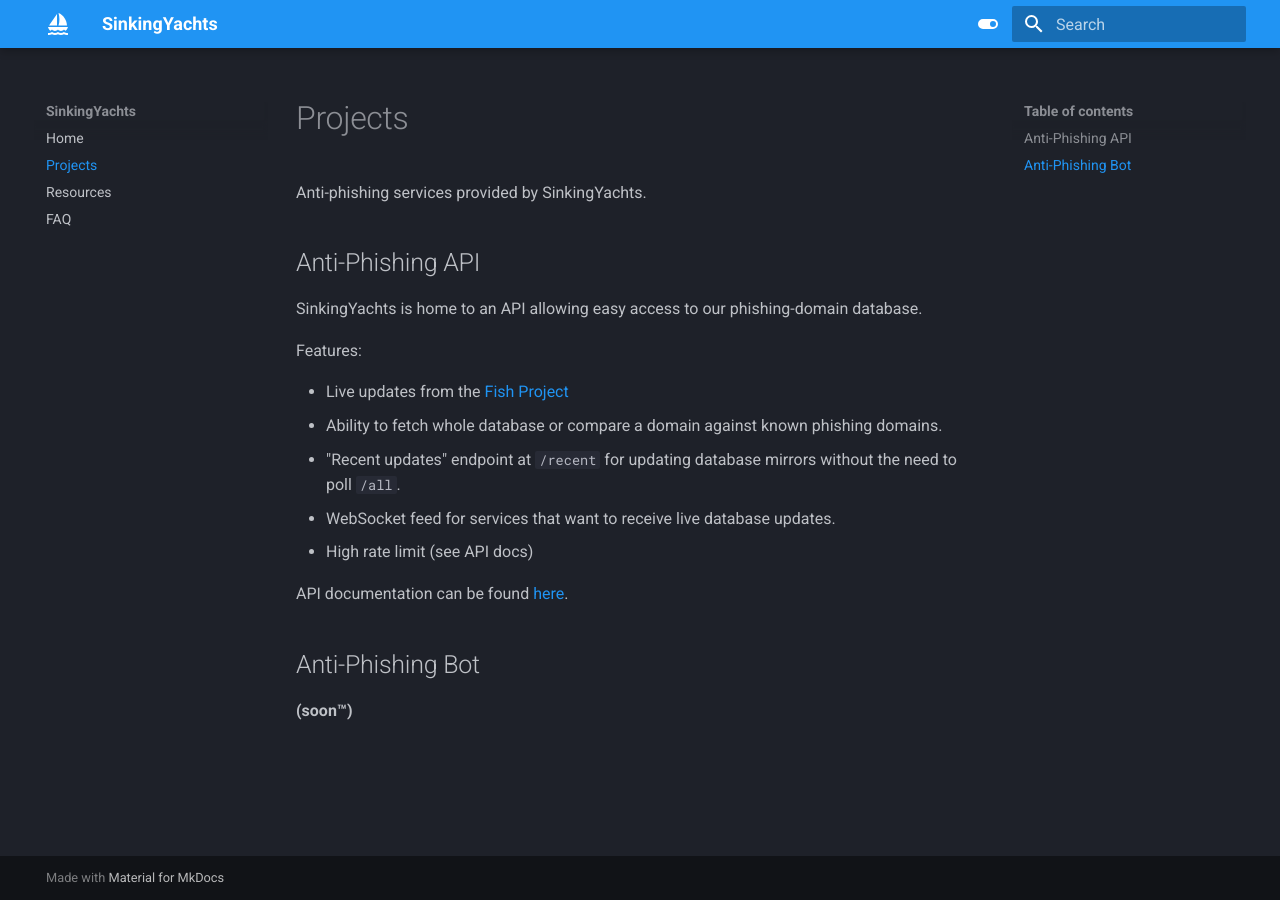
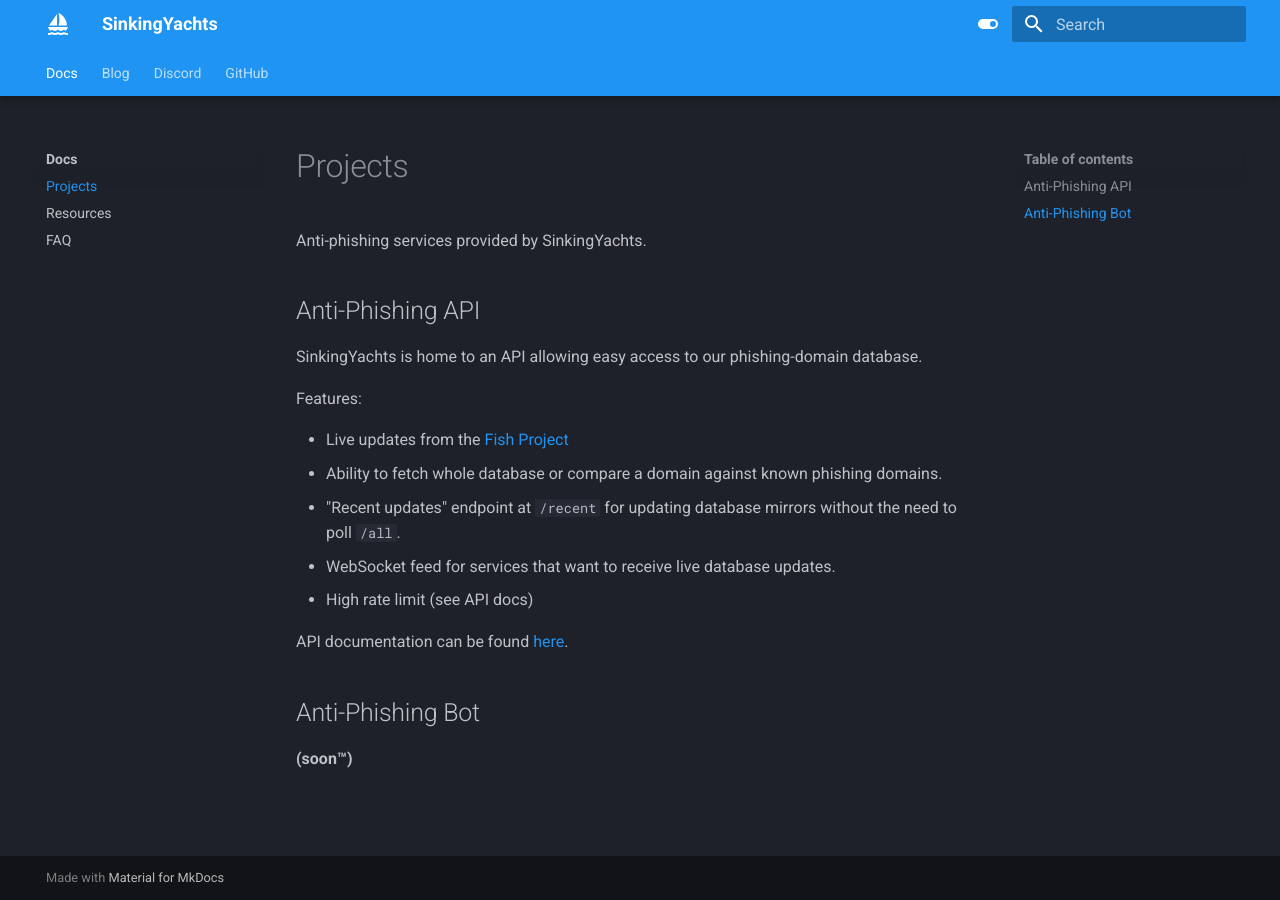
Before and after one commit to SinkingYachts/site, an MkDocs documentation site: the page built from src/docs/projects/index.md, in a window 1280 px wide. Built offline with MkDocs 1.6.1 and Material for MkDocs 9.7.7, drawn with Linux system fonts in a browser that asks for light colours.

Commit message:
reorganize website
docs -> src
/ -> /docs

(had to be done to make tabs work properly. would have loved to not need "main" site under /docs but I can make it work with redirects)

```diff
--- a/mkdocs.yml
+++ b/mkdocs.yml
@@ -1,5 +1,7 @@
 site_name: SinkingYachts
 site_url: https://sinking.yachts/
+
+docs_dir: src
 
 
 markdown_extensions:
@@ -26,12 +28,12 @@
     - navigation.indexes
 
     # how to display sections - bold or collapsible?
-    - navigation.expand
-    #- navigation.sections
+    # - navigation.expand
+    # - navigation.sections
 
     # tabs at top of page - add later?
-    # - navigation.tabs
-    # - navigation.tabs.sticky
+    - navigation.tabs
+    - navigation.tabs.sticky
 
   palette:
     - scheme: slate
--- /dev/null
+++ b/src/.pages.yml
@@ -0,0 +1,6 @@
+nav:
+  - Docs: docs
+  - ...
+  - blog
+  - Discord: https://discord.gg/cT6eQjWW8
+  - GitHub: https://github.com/SinkingYachts
--- a/docs/.pages.yml
+++ b/src/docs/.pages.yml
@@ -1,4 +1,3 @@
 nav:
-  - index.md
   - ...
   - faq.md
--- /dev/null
+++ b/src/index.html
@@ -0,0 +1 @@
+<script>window.location.replace("/docs");</script>
```
Also changed, not shown: src/blog/index.md (added, +11 -0 lines), src/docs/index.md (renamed from docs/index.md, +0 -1 lines), src/assets/logo.png (renamed from docs/assets/logo.png), src/assets/yacht.jpg (renamed from docs/assets/yacht.jpg), src/docs/faq.md (renamed from docs/faq.md), src/docs/projects/index.md (renamed from docs/projects/index.md), src/docs/resources/index.md (renamed from docs/resources/index.md).
